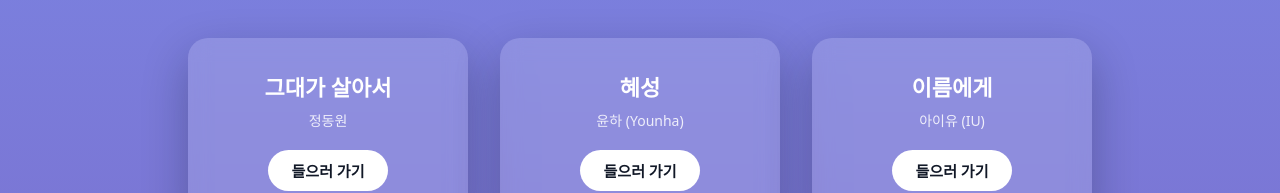
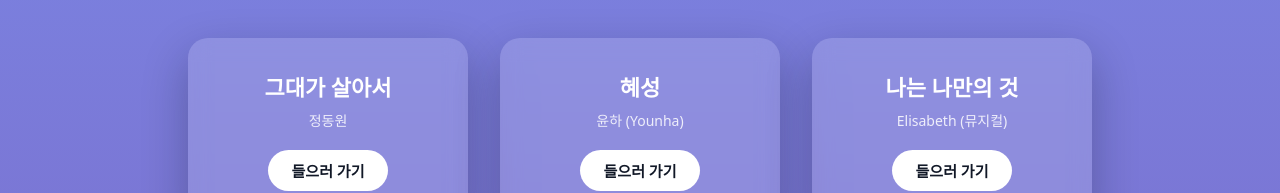
Before and after one commit to kechey6-hub/open-source, a plain HTML site: page index.html in a window 1280 px wide. Shown: the part 254-447 px from the top of the page. Drawn offline with Linux system fonts and the light colour scheme.

Commit message:
Add files via upload

```diff
--- a/index.html
+++ b/index.html
@@ -181,10 +181,10 @@
         <a href="track2.html" class="btn">들으러 가기</a>
       </div>
 
-      <!-- 곡 3 : 이름에게 -->
+      <!-- 곡 3 : 나는 나만의 것 -->
       <div class="card">
-        <div class="song-title">이름에게</div>
-        <div class="artist">아이유 (IU)</div>
+        <div class="song-title">나는 나만의 것</div>
+        <div class="artist">Elisabeth (뮤지컬)</div>
         <a href="track3.html" class="btn">들으러 가기</a>
       </div>
 
```
